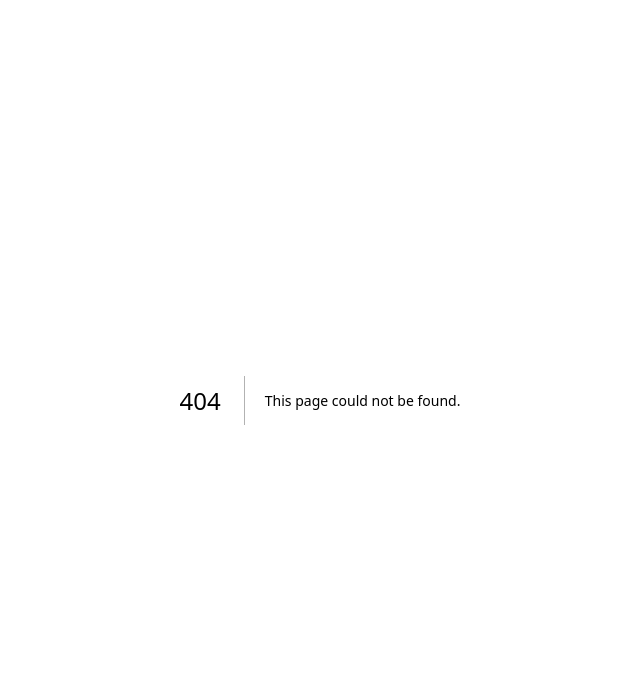
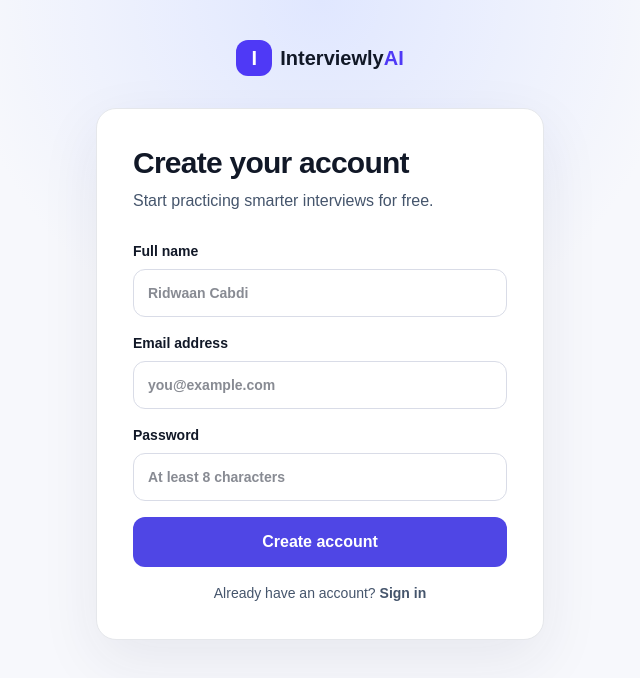
Before and after one commit to ridwaancabdi888-hub/AI-Interview-Coach, a Next.js app: page /sign-up in a window 1280 px wide. Before the commit this address had no page. Shown: the top 678 px of the page, without its empty margins (320-960 px from the left). Built offline with nearby package versions, Linux system fonts and the light colour scheme.

Commit message:
feat: add sign-up page

```diff
--- /dev/null
+++ b/src/app/(auth)/sign-up/page.tsx
@@ -0,0 +1,6 @@
+import { AuthShell } from "@/components/ui/auth-shell";
+import { AuthForm } from "@/components/ui/auth-form";
+
+export default function SignUpPage() {
+  return <AuthShell title="Create your account" subtitle="Start practicing smarter interviews for free."><AuthForm mode="sign-up" /></AuthShell>;
+}
```
